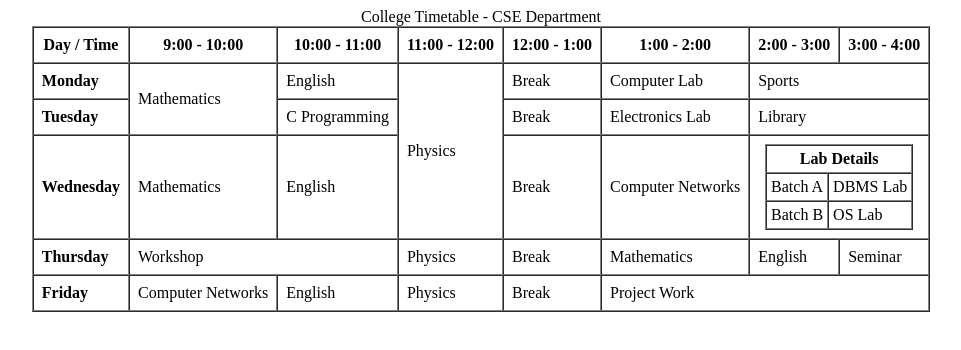
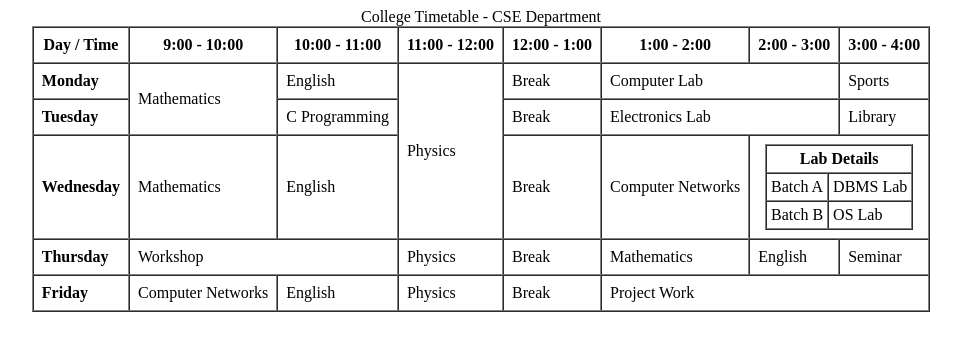
Before and after one commit to utkarsh-ml/WDW_0067, a plain HTML site: page Experiments/experiment3.html in a window 1280 px wide. Shown: the whole page, without its empty margins (159-1120 px from the left). Drawn offline with Linux system fonts and the light colour scheme.

Commit message:
debugging

```diff
--- a/Experiments/experiment3.html
+++ b/Experiments/experiment3.html
@@ -27,15 +27,15 @@
                 <td>English</td>
                 <td rowspan="3">Physics</td>
                 <td>Break</td>
-                <td>Computer Lab</td>
-                <td colspan="2">Sports</td>
+                <td colspan="2">Computer Lab</td>
+                <td>Sports</td>
             </tr>
             <tr>
                 <td><b>Tuesday</b></td>
                 <td>C Programming</td>
                 <td>Break</td>
-                <td>Electronics Lab</td>
-                <td colspan="2">Library</td>
+                <td colspan="2">Electronics Lab</td>
+                <td>Library</td>
             </tr>
             <tr>
                 <td><b>Wednesday</b></td>
```
